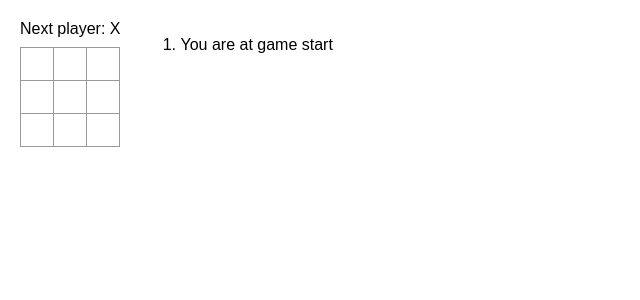
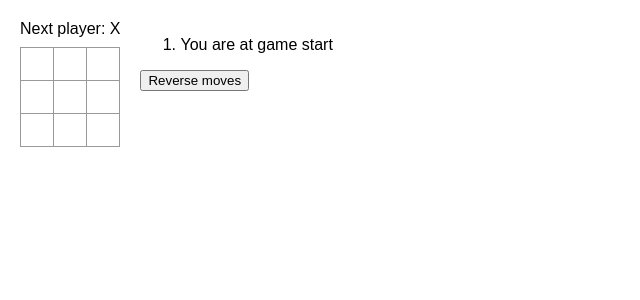
Before and after one commit to globus40000/react.dev-tic-tac-toe, a React (Vite) app: page / in a window 1280 px wide. Shown: the top 300 px of the page, without its empty margins (0-640 px from the left). Built offline with nearby package versions, Linux system fonts and the light colour scheme; the HTML template or start-up script is replaced by a standard one.

Commit message:
feat(moves): add ability to reverse

```diff
--- a/src/App.tsx
+++ b/src/App.tsx
@@ -90,6 +90,7 @@ const Game: FC = () => {
   const [currentMove, setCurrentMove] = useState(0);
   const xIsNext = currentMove % 2 === 0;
   const currentSquares = history[currentMove];
+  const [isReversed, setIsReversed] = useState(false);
 
   const handlePlay = (nextSquares: Value[]) => {
     const nextHistory = [...history.slice(0, currentMove + 1), nextSquares];
@@ -132,13 +133,25 @@ const Game: FC = () => {
     );
   });
 
+  if (isReversed) {
+    moves.reverse();
+  }
+
   return (
     <div className="game">
       <div className="game-board">
         <Board xIsNext={xIsNext} squares={currentSquares} onPlay={handlePlay} />
       </div>
       <div className="game-info">
-        <ol>{moves}</ol>
+        <ol reversed={isReversed}>{moves}</ol>
+        <button
+          type="button"
+          onClick={() => {
+            setIsReversed(!isReversed);
+          }}
+        >
+          Reverse moves
+        </button>
       </div>
     </div>
   );
```
